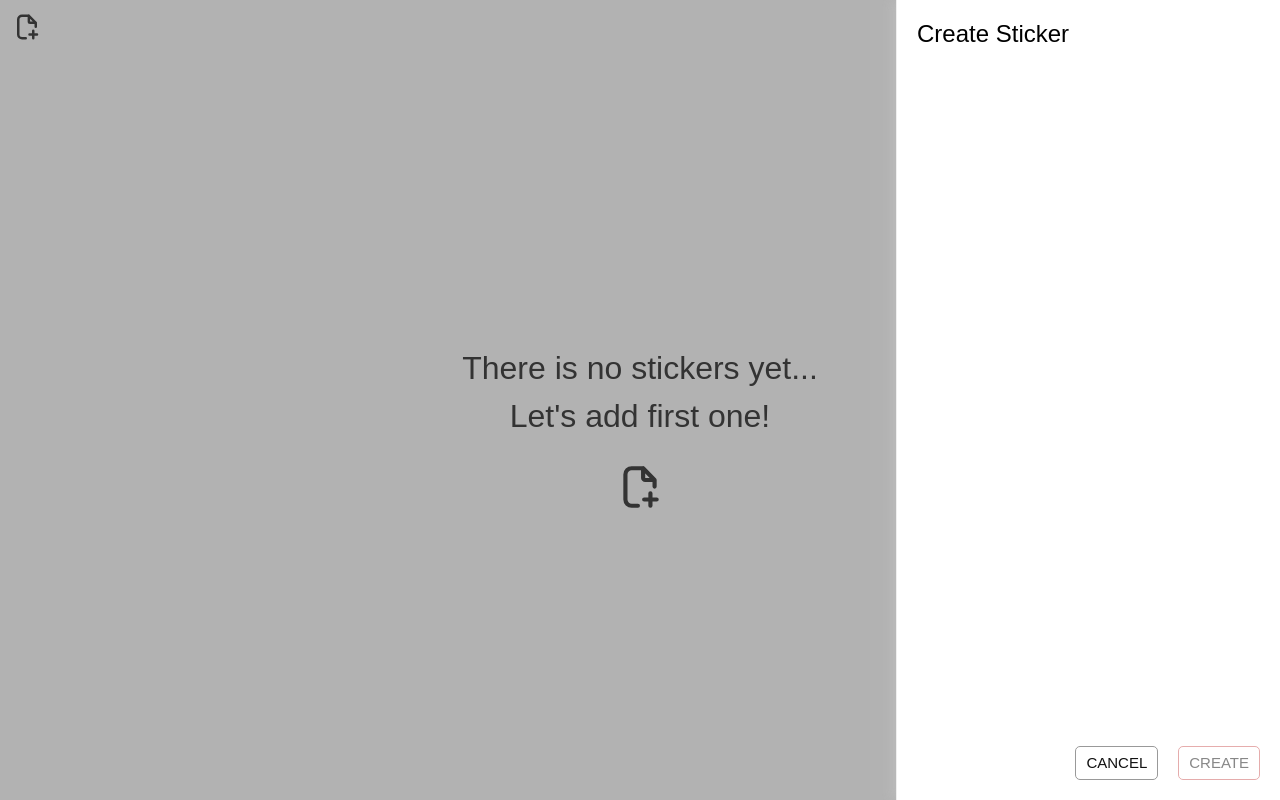
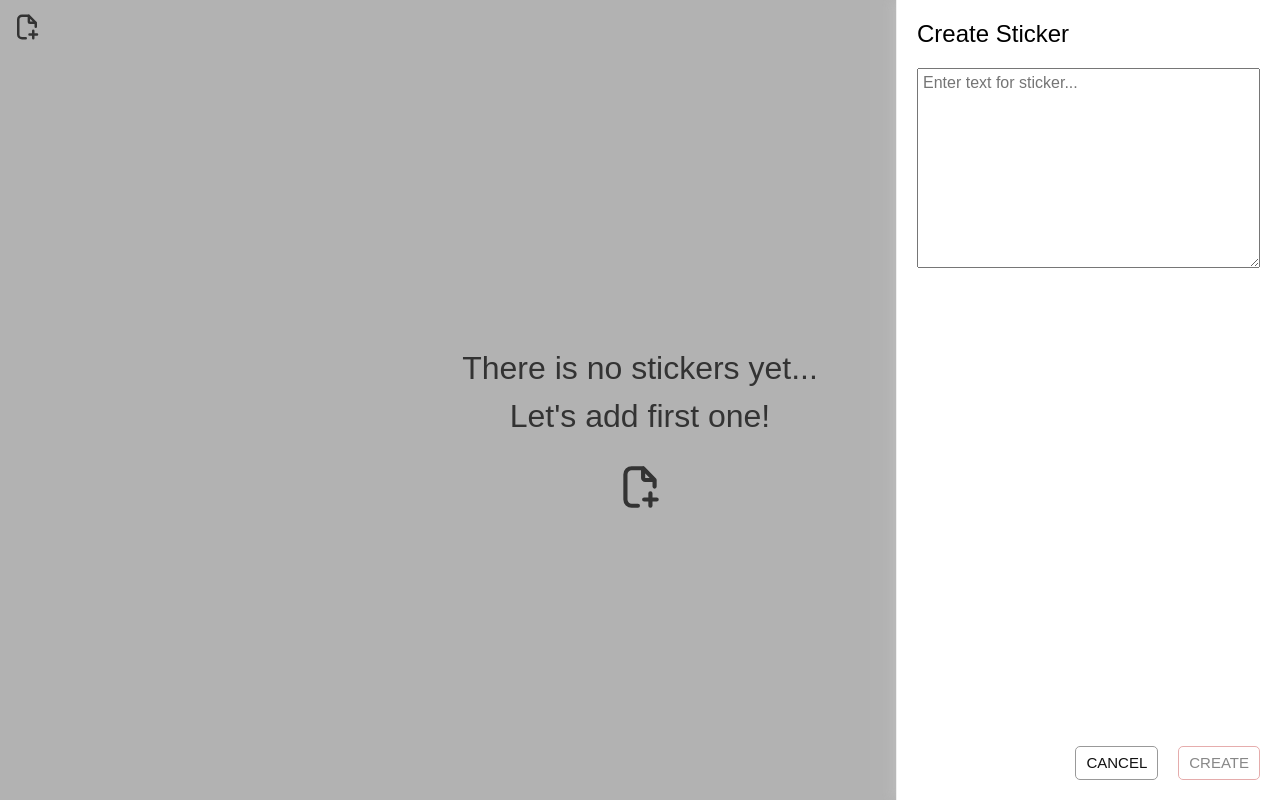
Before and after one commit to idomyshev/stickers-app-react, a Next.js app: page / in a window 1280 px wide. Both pictures are taken after a click on the element 27 px from the left and 28 px from the top of the page. Built offline with nearby package versions, Linux system fonts and the light colour scheme.

Commit message:
sp-49: textarea

```diff
--- a/app/ui/basic/BasicDrawer.tsx
+++ b/app/ui/basic/BasicDrawer.tsx
@@ -6,7 +6,7 @@ import styles from './BasicDrawer.module.scss';
 import {BasicButton} from "@/app/ui/basic/BasicButton";
 import {lang} from "@/lang";
 
-export const BasicDrawer = ({ref, title, actionDisabled, actionButtonLabel, onClickCancel, onClickAction }) => {
+export const BasicDrawer = ({title, actionDisabled, actionButtonLabel, onClickCancel, onClickAction, ref, children }) => {
     const [visible, setVisible] = useState(false);
 
     useImperativeHandle(ref, () => ({
@@ -31,7 +31,7 @@ export const BasicDrawer = ({ref, title, actionDisabled, actionButtonLabel, onCl
             <div className={styles.basicDrawerInner}>
                 <div className={styles.basicDrawerTitle}>{ title }</div>
                 <div className={styles.basicDrawerBody}>
-                    <slot />
+                    {children}
                 </div>
                 <div className={styles.basicDrawerButtons}>
                     <BasicButton label={lang.cancel} onClick={handleClickCancel} />
--- /dev/null
+++ b/app/ui/basic/BasicTextArea.module.scss
@@ -0,0 +1,7 @@
+.basicTextArea {
+  textarea {
+    padding: 5px;
+    width: 100%;
+    box-sizing: border-box;
+  }
+}
--- /dev/null
+++ b/app/ui/basic/BasicTextArea.tsx
@@ -0,0 +1,27 @@
+import styles from './BasicTextArea.module.scss';
+
+interface Props {
+    value: string;
+    height?: string;
+    placeholder?: string;
+    onChange?: (value: string) => void;
+}
+
+export const BasicTextArea = ({value, height = "200px", placeholder, onChange}: Props) => {
+    const handleChangeValue = (event) => {
+        if (typeof onChange === 'function') {
+            onChange(event.target.value);
+        }
+    };
+
+    return (
+        <div className={styles.basicTextArea}>
+            <textarea
+                value={value}
+                onChange={handleChangeValue}
+                style={{height}}
+                placeholder={placeholder ? placeholder : ""}
+            />
+        </div>
+    )
+}
--- a/app/ui/drawers/StickerDrawer.tsx
+++ b/app/ui/drawers/StickerDrawer.tsx
@@ -2,6 +2,7 @@ import {BasicDrawer} from "@/app/ui/basic/BasicDrawer";
 import {useImperativeHandle, useMemo, useRef, useState} from "react";
 import {lang} from "@/lang";
 import {ISticker, IStickerForm} from "@/types";
+import {BasicTextArea} from "@/app/ui/basic/BasicTextArea";
 
 const initialDrawerState = {
     text: "",
@@ -84,6 +85,13 @@ export const StickerDrawer = ({ref}) => {
         closeDrawer();
     };
 
+    const handleChangeText = (value: string) => {
+        setCurrentDrawerState((state) => ({
+            ...state,
+            text: value
+        }))
+    }
+
 
     return <BasicDrawer
         ref={basicDrawerRef}
@@ -93,6 +101,10 @@ export const StickerDrawer = ({ref}) => {
         onClickCancel={handleClickCancel}
         onClickAction={handleAction}
     >
-        BasicTextArea
+        <BasicTextArea
+            value={currentDrawerState.text}
+            placeholder={lang.enterTextForSticker}
+            onChange={handleChangeText}
+        />
     </BasicDrawer>
 }
```
